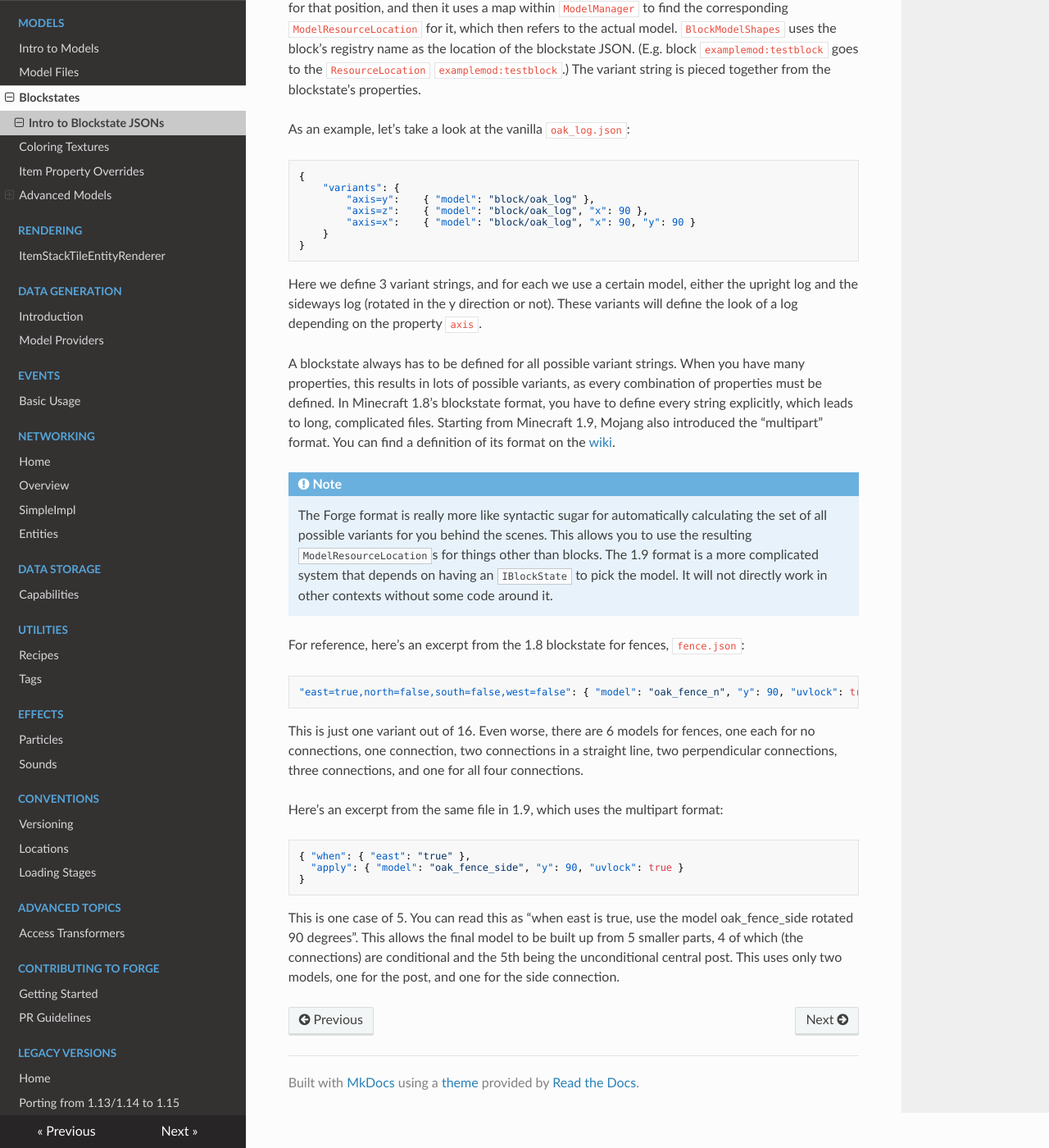
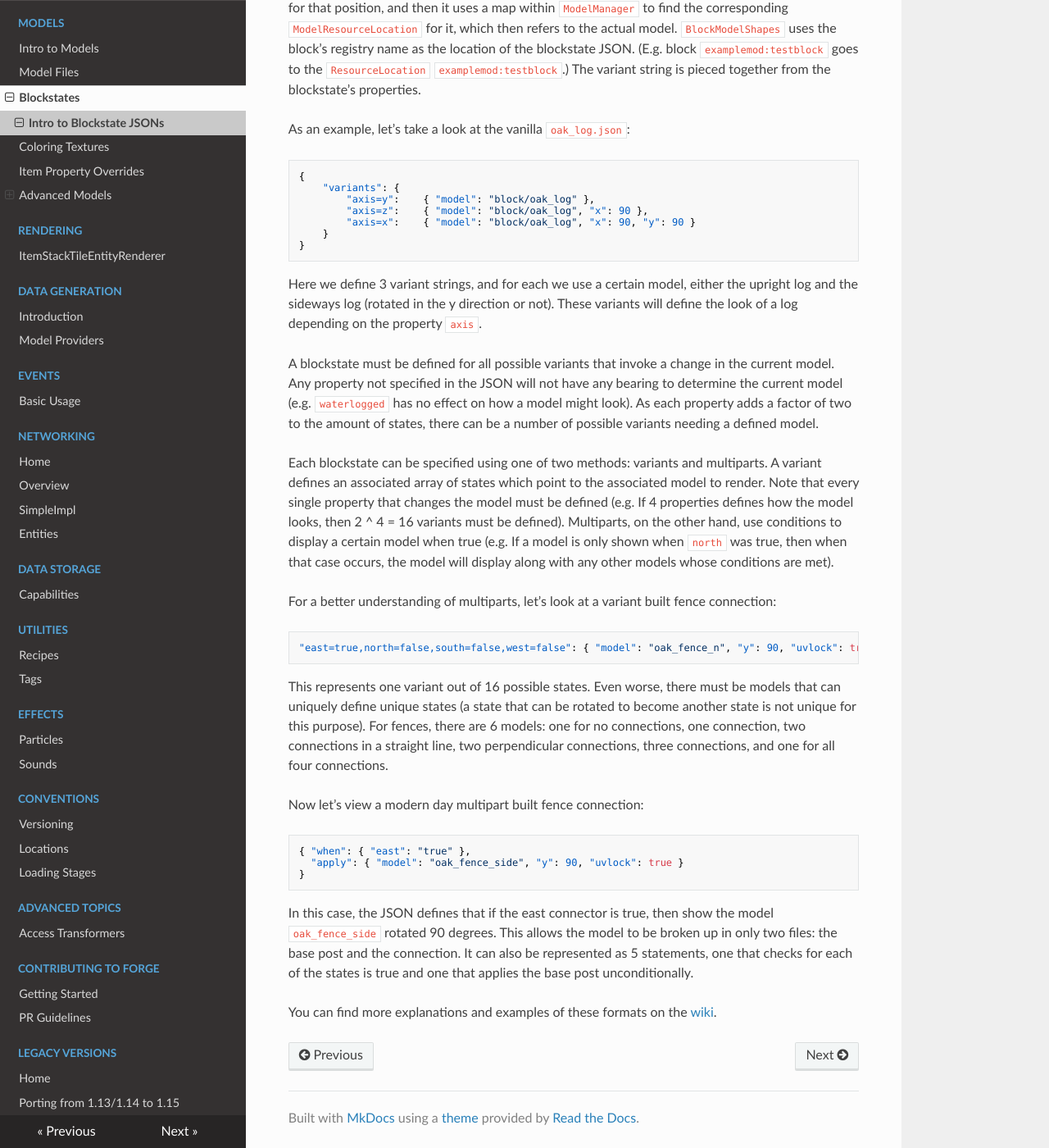
Before and after one commit to MinecraftForge/Documentation, an MkDocs documentation site: the page built from docs/models/blockstates/introduction.md, in a window 1280 px wide and 1400 px high, scrolled down 307 px. Shown: the whole window at 82% size. Built offline with MkDocs 1.6.1, drawn with Linux system fonts in a browser that asks for light colours; nearby versions of some CDN libraries.

Commit message:
Fix BlockState JSONs, Formatting, and IModelData

````diff
--- a/docs/models/blockstates/introduction.md
+++ b/docs/models/blockstates/introduction.md
@@ -19,20 +19,19 @@ As an example, let's take a look at the vanilla `oak_log.json`:
 
 Here we define 3 variant strings, and for each we use a certain model, either the upright log and the sideways log (rotated in the y direction or not). These variants will define the look of a log depending on the property `axis`.
 
-A blockstate always has to be defined for all possible variant strings. When you have many properties, this results in lots of possible variants, as every combination of properties must be defined. In Minecraft 1.8's blockstate format, you have to define every string explicitly, which leads to long, complicated files. Starting from Minecraft 1.9, Mojang also introduced the "multipart" format. You can find a definition of its format on the [wiki][].
+A blockstate must be defined for all possible variants that invoke a change in the current model. Any property not specified in the JSON will not have any bearing to determine the current model (e.g. `waterlogged` has no effect on how a model might look). As each property adds a factor of two to the amount of states, there can be a number of possible variants needing a defined model.
 
-!!! note
-    The Forge format is really more like syntactic sugar for automatically calculating the set of all possible variants for you behind the scenes. This allows you to use the resulting `ModelResourceLocation`s for things other than blocks. The 1.9 format is a more complicated system that depends on having an `IBlockState` to pick the model. It will not directly work in other contexts without some code around it.
+Each blockstate can be specified using one of two methods: variants and multiparts. A variant defines an associated array of states which point to the associated model to render. Note that every single property that changes the model must be defined (e.g. If 4 properties defines how the model looks, then 2 ^ 4 = 16 variants must be defined). Multiparts, on the other hand, use conditions to display a certain model when true (e.g. If a model is only shown when `north` was true, then when that case occurs, the model will display along with any other models whose conditions are met).
 
-For reference, here's an excerpt from the 1.8 blockstate for fences, `fence.json`:
+For a better understanding of multiparts, let's look at a variant built fence connection:
 
 ```json
 "east=true,north=false,south=false,west=false": { "model": "oak_fence_n", "y": 90, "uvlock": true }
 ```
 
-This is just one variant out of 16. Even worse, there are 6 models for fences, one each for no connections, one connection, two connections in a straight line, two perpendicular connections, three connections, and one for all four connections.
+This represents one variant out of 16 possible states. Even worse, there must be models that can uniquely define unique states (a state that can be rotated to become another state is not unique for this purpose). For fences, there are 6 models: one for no connections, one connection, two connections in a straight line, two perpendicular connections, three connections, and one for all four connections.
 
-Here's an excerpt from the same file in 1.9, which uses the multipart format:
+Now let's view a modern day multipart built fence connection:
 
 ```json
 { "when": { "east": "true" },
@@ -40,7 +39,9 @@ Here's an excerpt from the same file in 1.9, which uses the multipart format:
 }
 ```
 
-This is one case of 5. You can read this as "when east is true, use the model oak_fence_side rotated 90 degrees". This allows the final model to be built up from 5 smaller parts, 4 of which (the connections) are conditional and the 5th being the unconditional central post. This uses only two models, one for the post, and one for the side connection.
+In this case, the JSON defines that if the east connector is true, then show the model `oak_fence_side` rotated 90 degrees. This allows the model to be broken up in only two files: the base post and the connection. It can also be represented as 5 statements, one that checks for each of the states is true and one that applies the base post unconditionally.
+
+You can find more explanations and examples of these formats on the [wiki][].
 
 [blockstate]: ../../blocks/states.md
 [Forge blockstate]: forgeBlockstates.md
````
Also changed, not shown: docs/datastorage/capabilities.md (+5 -4 lines), docs/models/advanced/ibakedmodel.md (+2 -0 lines), docs/tileentities/tileentity.md (+1 -1 lines).
